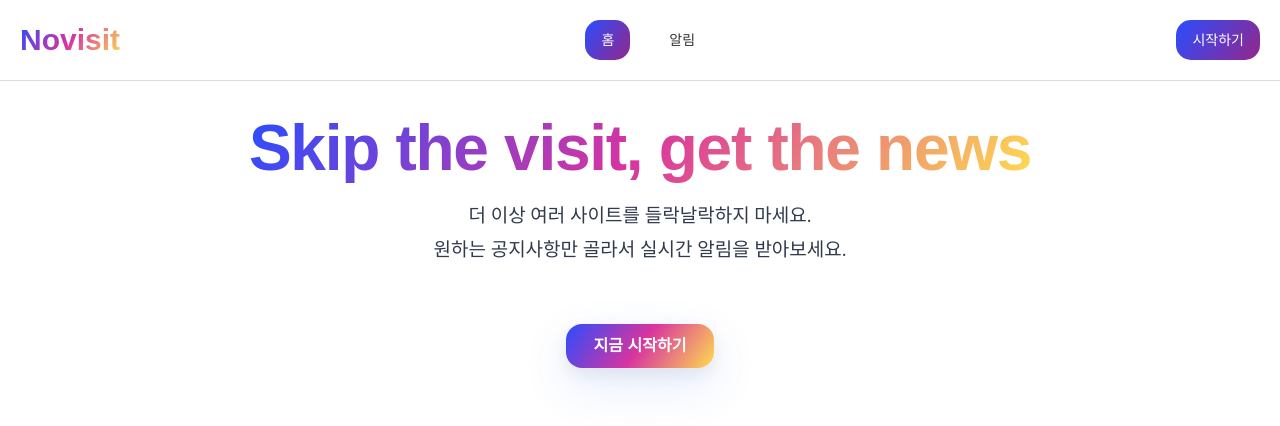
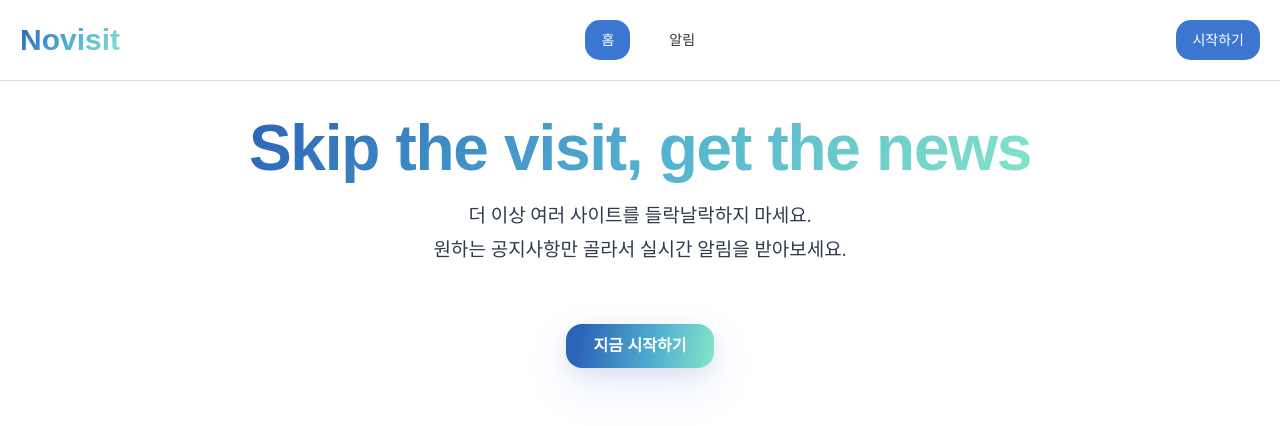
Before and after one commit to sieuno3o/Novisit, a React (Vite) app in the folder client/: page / in a window 1280 px wide. Shown: the top 426 px of the page. Built offline with nearby package versions, Linux system fonts and the light colour scheme; no server answers.

Commit message:
style: 색상 변수 및 배경 스타일 업데이트

```diff
--- a/client/public/assets/style/_colors.scss
+++ b/client/public/assets/style/_colors.scss
@@ -1,15 +1,9 @@
-$main-color-blue: #2a4dff;
-$main-color-pink: #d8349f;
-$main-color-yellow: #ffdc4e;
-$main-color-purple: #8f2990;
+$main-color-deepblue: #2b64b8;
+$main-color-maxblue: #50afcf;
+$main-color-aqua: #67debccc;
 
 .logo-text {
-  background: linear-gradient(
-    125deg,
-    $main-color-blue 0%,
-    $main-color-pink 50%,
-    $main-color-yellow 100%
-  );
+  background: linear-gradient(125deg, #2b64b8 0%, #50afcf 50%, #67debccc 100%);
   -webkit-background-clip: text;
   -webkit-text-fill-color: transparent;
   background-clip: text;
--- a/client/src/components/NavBar.scss
+++ b/client/src/components/NavBar.scss
@@ -46,11 +46,7 @@
 
   &.active {
     color: #fff;
-    background: linear-gradient(
-      125deg,
-      $main-color-blue 0%,
-      $main-color-purple 95%
-    );
+    background: #3b76d0;
   }
 }
 
@@ -66,11 +62,7 @@
 }
 
 .login-btn {
-  background: linear-gradient(
-    125deg,
-    $main-color-blue 0%,
-    $main-color-purple 95%
-  );
+  background: #3b76d0;
   color: #fff;
   text-decoration: none;
   padding: 12px 16px;
--- a/client/src/features/main/hero/hero.module.scss
+++ b/client/src/features/main/hero/hero.module.scss
@@ -2,15 +2,32 @@
 @use "../../../../public/assets/style/_flex.scss" as *;
 @use "../../../../public/assets/style/_typography.scss" as *;
 
-
-
-.wrap { position: relative; overflow: hidden; }
-.inner  { position: relative; text-align: center; padding: 20px 0 36px; }
-.brand  { display: flex; gap: 8px; align-items: center; justify-content: center; font-weight: 800; }
-.title  { margin: 10px 0 0; font-size: clamp(36px, 6vw, 64px); font-weight: 900; letter-spacing: -.02em; }
+.wrap {
+  position: relative;
+  overflow: hidden;
+}
+.inner {
+  position: relative;
+  text-align: center;
+  padding: 20px 0 36px;
+}
+.brand {
+  display: flex;
+  gap: 8px;
+  align-items: center;
+  justify-content: center;
+  font-weight: 800;
+}
+.title {
+  margin: 10px 0 0;
+  font-size: clamp(36px, 6vw, 64px);
+  font-weight: 900;
+  letter-spacing: -0.02em;
+}
 
 .gradient {
-  -webkit-background-clip: text; background-clip: text;
+  -webkit-background-clip: text;
+  background-clip: text;
   color: transparent;
   background: linear-gradient(90deg, #4f46e5, #7c3aed, #f97316);
 }
@@ -24,12 +41,7 @@
 }
 
 .logoText {
-  background: linear-gradient(
-    125deg,
-    $main-color-blue 0%,
-    $main-color-pink 50%,
-    $main-color-yellow 100%
-  );
+  background: linear-gradient(125deg, #2b64b8 0%, #50afcf 50%, #67debccc 100%);
   -webkit-background-clip: text;
   -webkit-text-fill-color: transparent;
   background-clip: text;
--- a/client/src/features/main/start.module.scss
+++ b/client/src/features/main/start.module.scss
@@ -2,10 +2,10 @@
 @use "../../../public/assets/style/_colors.scss" as *;
 
 $brand-gradient: linear-gradient(
-  125deg,
-  $main-color-blue 0%,
-  $main-color-pink 50%,
-  $main-color-yellow 100%
+  100deg,
+  #2b64b8 10%,
+  #50afcf 60%,
+  #67debccc 100%
 );
 
 //히어로 아래 가운데 정렬
@@ -27,11 +27,22 @@ $brand-gradient: linear-gradient(
   color: #fff;
   background: $brand-gradient;
   box-shadow: 0 18px 48px rgba(37, 99, 235, 0.12),
-              0 6px 18px rgba(16, 24, 40, 0.08);
+    0 6px 18px rgba(16, 24, 40, 0.08);
   cursor: pointer;
-  transition: transform .06s ease, box-shadow .2s ease, filter .15s ease;
+  transition: transform 0.06s ease, box-shadow 0.2s ease, filter 0.15s ease;
 }
 
-.cta:hover  { transform: translateY(-1px); box-shadow: 0 22px 56px rgba(37,99,235,.16), 0 8px 22px rgba(16,24,40,.10); }
-.cta:active { transform: translateY(0);    box-shadow: 0 14px 34px rgba(37,99,235,.14), 0 6px 18px rgba(16,24,40,.10); }
-.cta:focus  { outline: 3px solid rgba(37,99,235,.25); outline-offset: 2px; }
+.cta:hover {
+  transform: translateY(-1px);
+  box-shadow: 0 22px 56px rgba(37, 99, 235, 0.16),
+    0 8px 22px rgba(16, 24, 40, 0.1);
+}
+.cta:active {
+  transform: translateY(0);
+  box-shadow: 0 14px 34px rgba(37, 99, 235, 0.14),
+    0 6px 18px rgba(16, 24, 40, 0.1);
+}
+.cta:focus {
+  outline: 3px solid rgba(37, 99, 235, 0.25);
+  outline-offset: 2px;
+}
```
